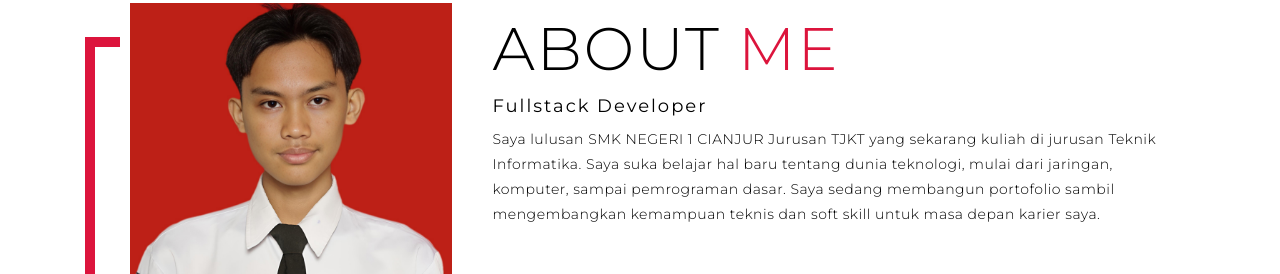
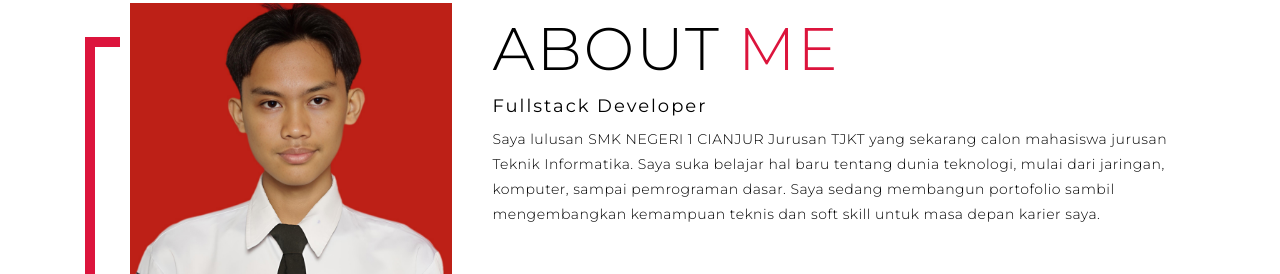
Before and after one commit to RizkyMahatma/Website-Personal, a plain HTML site: page index.html in a window 1280 px wide. Shown: the part 3800-4074 px from the top of the page. Drawn offline with Linux system fonts and the light colour scheme.

Commit message:
Update index.html

```diff
--- a/index.html
+++ b/index.html
@@ -182,7 +182,7 @@
       <div class="col-right">
         <h1 class="section-title">About <span>me</span></h1>
         <h2>Fullstack Developer</h2>
-        <p>Saya lulusan SMK NEGERI 1 CIANJUR Jurusan TJKT yang sekarang kuliah di jurusan Teknik Informatika.
+        <p>Saya lulusan SMK NEGERI 1 CIANJUR Jurusan TJKT yang sekarang calon mahasiswa jurusan Teknik Informatika.
            Saya suka belajar hal baru tentang dunia teknologi, mulai dari jaringan,
            komputer, sampai pemrograman dasar. Saya sedang membangun portofolio sambil
            mengembangkan kemampuan teknis dan soft skill untuk masa depan karier saya.</p>
```
